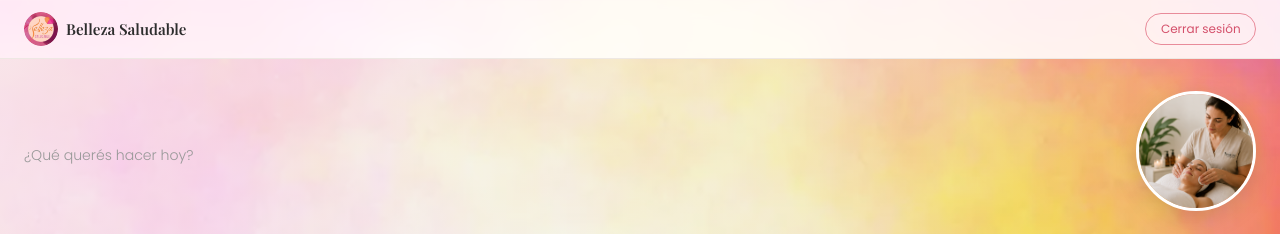
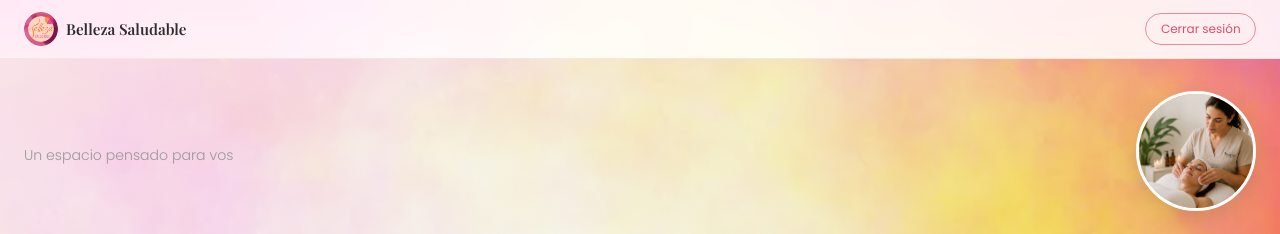
Before and after one commit to PameVillegas/belleza-saludable, a React (Vite) app in the folder frontend/: page /inicio in a window 1280 px wide. Shown: the top 234 px of the page. Built offline with nearby package versions, Linux system fonts and the light colour scheme.

Commit message:
Cambiar subtitulo a Un espacio pensado para vos

```diff
--- a/frontend/src/pages/Home.jsx
+++ b/frontend/src/pages/Home.jsx
@@ -37,7 +37,7 @@ function Home() {
       <div className="home-greeting-hero">
         <div className="home-greeting-text-side">
           {firstName && <h2 className="home-greeting-title">Bienvenida, {firstName} ✨</h2>}
-          <p className="home-greeting-subtitle">¿Qué querés hacer hoy?</p>
+          <p className="home-greeting-subtitle">Un espacio pensado para vos</p>
         </div>
         <div className="home-greeting-img-side">
           <img src="/fotoportada.png" alt="Belleza Saludable" className="home-greeting-photo" />
```
